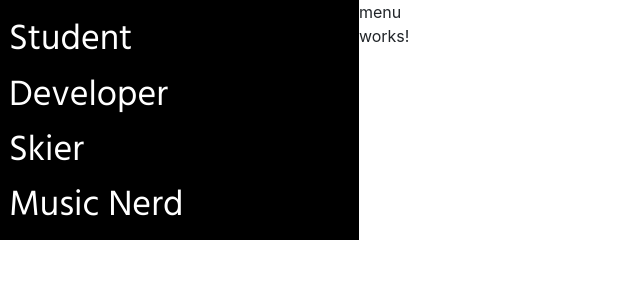
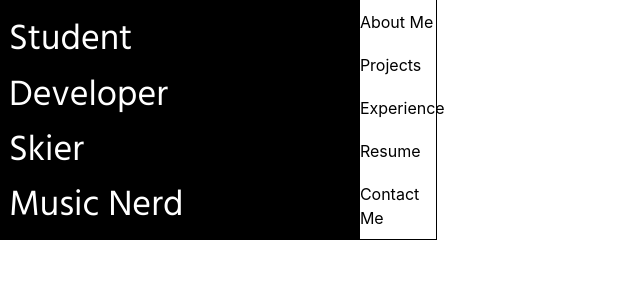
Before and after one commit to cjburri/personal-website, an Angular app: page / in a window 1280 px wide. Shown: the top 300 px of the page, without its empty margins (0-640 px from the left). Built offline with nearby package versions, Linux system fonts and the light colour scheme.

Commit message:
implement the menu component (needs some retouching)

```diff
--- a/src/app/static-menu/sub-components/menu/menu.component.css
+++ b/src/app/static-menu/sub-components/menu/menu.component.css
@@ -0,0 +1,59 @@
+@keyframes expand-out {
+    from {
+        width: 0%;
+    }
+    to {
+        width: 100%;
+    }
+}
+
+@keyframes reveal-text {
+    from {
+        visibility: hidden;
+    }
+    to {
+        visibility: visible;
+    }
+}
+
+.menu {
+    height: 100%;
+    width: 0%;
+    animation-name: expand-out;
+    animation-delay: 250ms;
+    animation-duration: 250ms;
+    animation-fill-mode: forwards;
+    border: black solid 1px;
+    border-top: none;
+}
+
+.links {
+    height: 100%;
+    background-color: white;
+    display: flex;
+    flex-wrap: wrap;
+    align-content: stretch;
+}
+
+li {
+    list-style-type: none;
+    width: 100%;
+    text-align: justify;
+    align-content: center;
+    animation-delay: 500ms;
+    animation-name: reveal-text;
+    animation-duration: 250ms;
+    animation-fill-mode: forwards;
+    visibility: hidden;
+}
+
+a {
+    text-decoration: none;
+    color: black;
+}
+
+.links {
+    padding-left: 0px;
+    height: 100%;
+    margin-bottom: 0px;
+}
--- a/src/app/static-menu/sub-components/menu/menu.component.html
+++ b/src/app/static-menu/sub-components/menu/menu.component.html
@@ -1 +1,9 @@
-<p>menu works!</p>
+<div class="menu">
+    <ul class="links">
+        <li><a href="#aboutMe">About Me</a></li>
+        <li><a href="#projects">Projects</a></li>
+        <li><a href="#experience">Experience</a></li>
+        <li><a href="#resume">Resume</a></li>
+        <li><a href="#contactMe">Contact Me</a></li>
+    </ul>
+</div>
```
